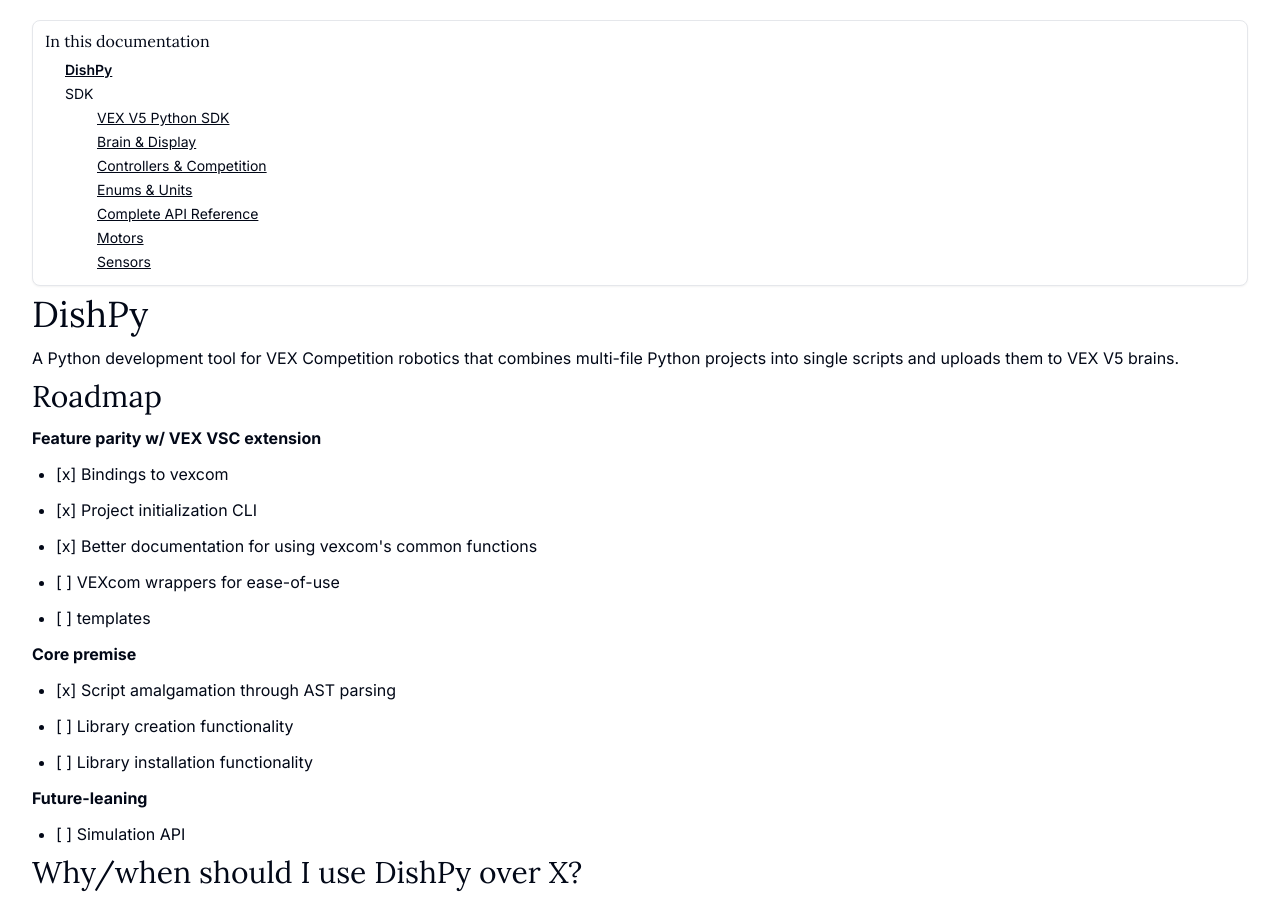
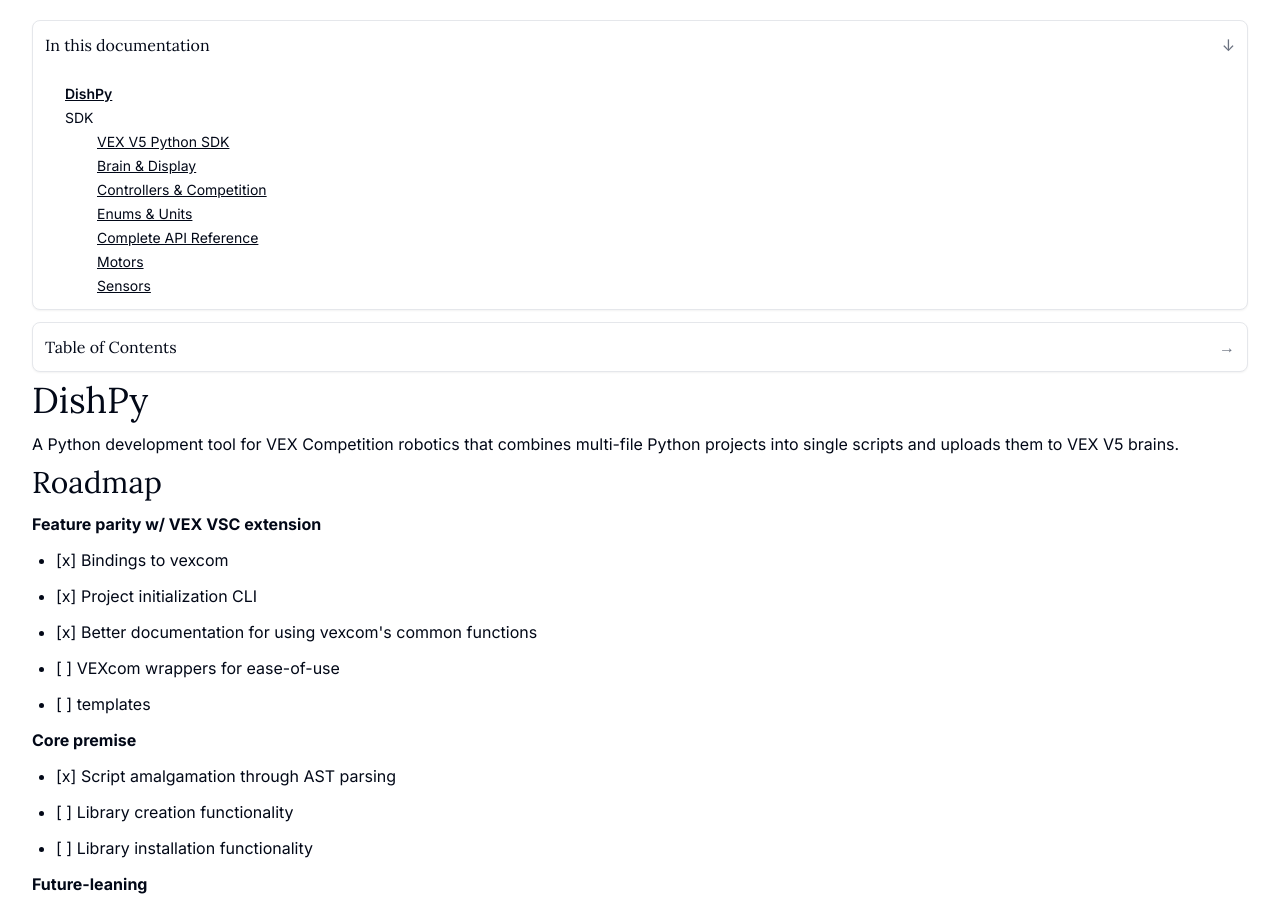
Before and after one commit to aadishv/dishpy, an MkDocs documentation site: the page built from docs/docs/index.md, in a window 1280 px wide and 900 px high. Built offline with MkDocs 1.6.1, drawn with Linux system fonts in a browser that asks for light colours.

Commit message:
Completed overhaul of docs

```diff
--- a/docs/theme_aadish/main.html
+++ b/docs/theme_aadish/main.html
@@ -22,12 +22,15 @@
                 <div class="mt-3">
                     <div class="bg-white rounded-lg border border-gray-200 shadow-sm">
                         <div class="-m-3 flex flex-col">
-                            <div class="p-6 pb-0">
-                                <h6 class="-mb-5 -mt-1 font-serif">
+                            <div class="p-6 pb-0 flex justify-between items-center">
+                                <h6 class="my-auto font-serif">
                                     In this documentation
                                 </h6>
+                                <button id="nav-toggle" class="text-gray-500 hover:text-gray-700 focus:outline-none -mt-5">
+                                    <span id="nav-arrow" style="font-family: Inter">↓</span>
+                                </button>
                             </div>
-                            <div class="px-6 pb-6 ml-5">
+                            <div id="nav-content" class="px-6 pb-6 ml-5">
                                 {% for nav_item in nav %}
                                     {% if nav_item.children %}
                                     <div>
@@ -58,10 +61,97 @@
                 </div>
             {% endif %}
 
+            {% if page.toc %}
+                <div class="mt-3">
+                    <div class="bg-white rounded-lg border border-gray-200 shadow-sm">
+                        <div class="-m-3 flex flex-col">
+                            <div class="p-6 pb-0 flex justify-between items-center">
+                                <h6 class="my-auto font-serif">
+                                    Table of Contents
+                                </h6>
+                                <button id="toc-toggle" class="text-gray-500 hover:text-gray-700 focus:outline-none -mt-5">
+                                    <span id="toc-arrow" style="font-family: Inter;">→</span>
+                                </button>
+                            </div>
+                            <div id="toc-content" class="px-6 pb-6 ml-5" style="display: none;">
+                                {% for toc_item in page.toc %}
+                                    <div>
+                                        <a href="{{ toc_item.url }}" class="text-sm">
+                                            {{ toc_item.title }}
+                                        </a>
+                                    </div>
+                                    {% if toc_item.children %}
+                                        {% for toc_item_2 in toc_item.children %}
+                                            <div style="margin-left: 2rem">
+                                                <a href="{{ toc_item_2.url }}" class="text-sm">
+                                                    {{ toc_item_2.title }}
+                                                </a>
+                                            </div>
+                                            {% if toc_item_2.children %}
+                                                {% for toc_item_3 in toc_item_2.children %}
+                                                    <div style="margin-left: 4rem">
+                                                        <a href="{{ toc_item_3.url }}" class="text-sm">
+                                                            {{ toc_item_3.title }}
+                                                        </a>
+                                                    </div>
+                                                    {% if toc_item_3.children %}
+                                                        {% for toc_item_4 in toc_item_3.children %}
+                                                            <div style="margin-left: 6rem">
+                                                                <a href="{{ toc_item_4.url }}" class="text-sm">
+                                                                    {{ toc_item_4.title }}
+                                                                </a>
+                                                            </div>
+                                                        {% endfor %}
+                                                    {% endif %}
+                                                {% endfor %}
+                                            {% endif %}
+                                        {% endfor %}
+                                    {% endif %}
+                                {% endfor %}
+                            </div>
+                        </div>
+                    </div>
+                </div>
+            {% endif %}
+
             {{ page.content }}
         </div>
 
         {%- for script in config.extra_javascript %} {{ script | script_tag }}
         {%- endfor %}
+
+        <script>
+            document.addEventListener('DOMContentLoaded', function() {
+                const toggleButton = document.getElementById('nav-toggle');
+                const navContent = document.getElementById('nav-content');
+                const arrow = document.getElementById('nav-arrow');
+
+                toggleButton.addEventListener('click', function() {
+                    if (navContent.style.display === 'none') {
+                        navContent.style.display = 'block';
+                        arrow.textContent = '↓';
+                    } else {
+                        navContent.style.display = 'none';
+                        arrow.textContent = '→';
+                    }
+                });
+
+                const tocToggleButton = document.getElementById('toc-toggle');
+                const tocContent = document.getElementById('toc-content');
+                const tocArrow = document.getElementById('toc-arrow');
+
+                if (tocToggleButton) {
+                    tocToggleButton.addEventListener('click', function() {
+                        if (tocContent.style.display === 'none') {
+                            tocContent.style.display = 'block';
+                            tocArrow.textContent = '↓';
+                        } else {
+                            tocContent.style.display = 'none';
+                            tocArrow.textContent = '→';
+                        }
+                    });
+                }
+            });
+        </script>
     </body>
 </html>
```
